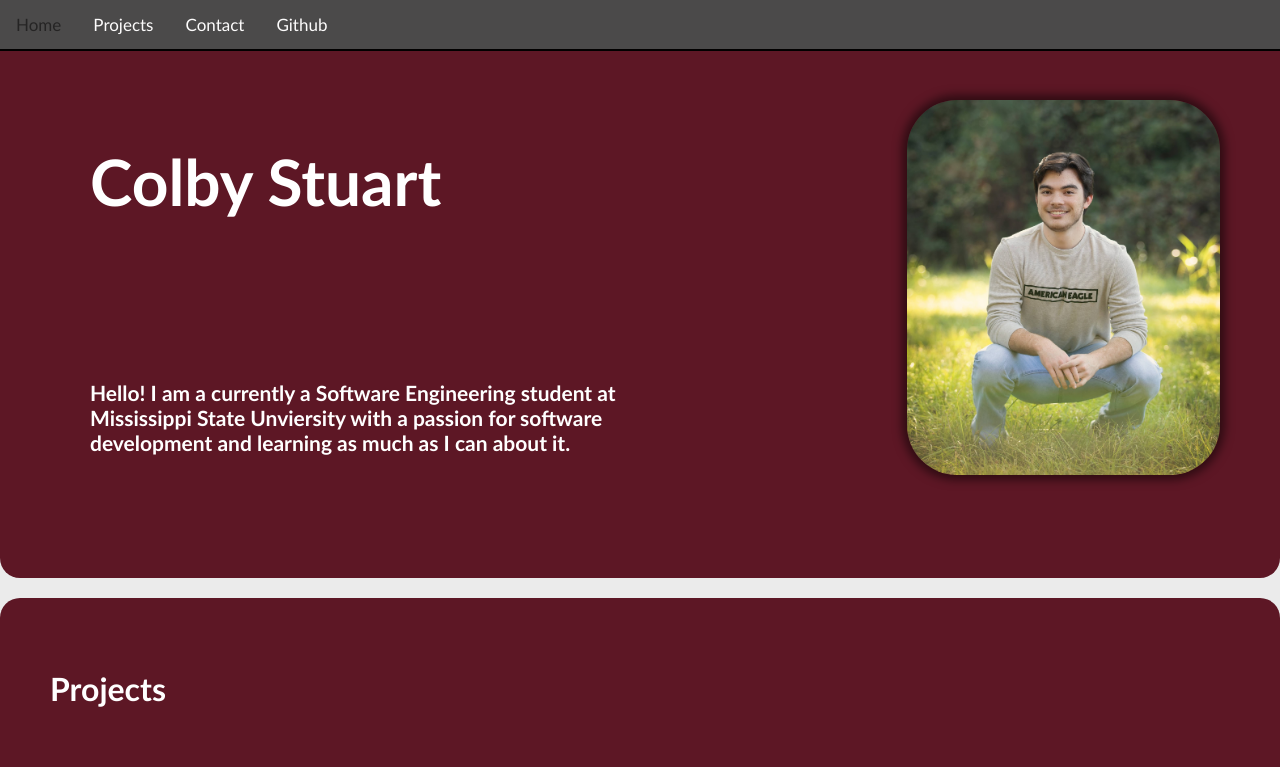
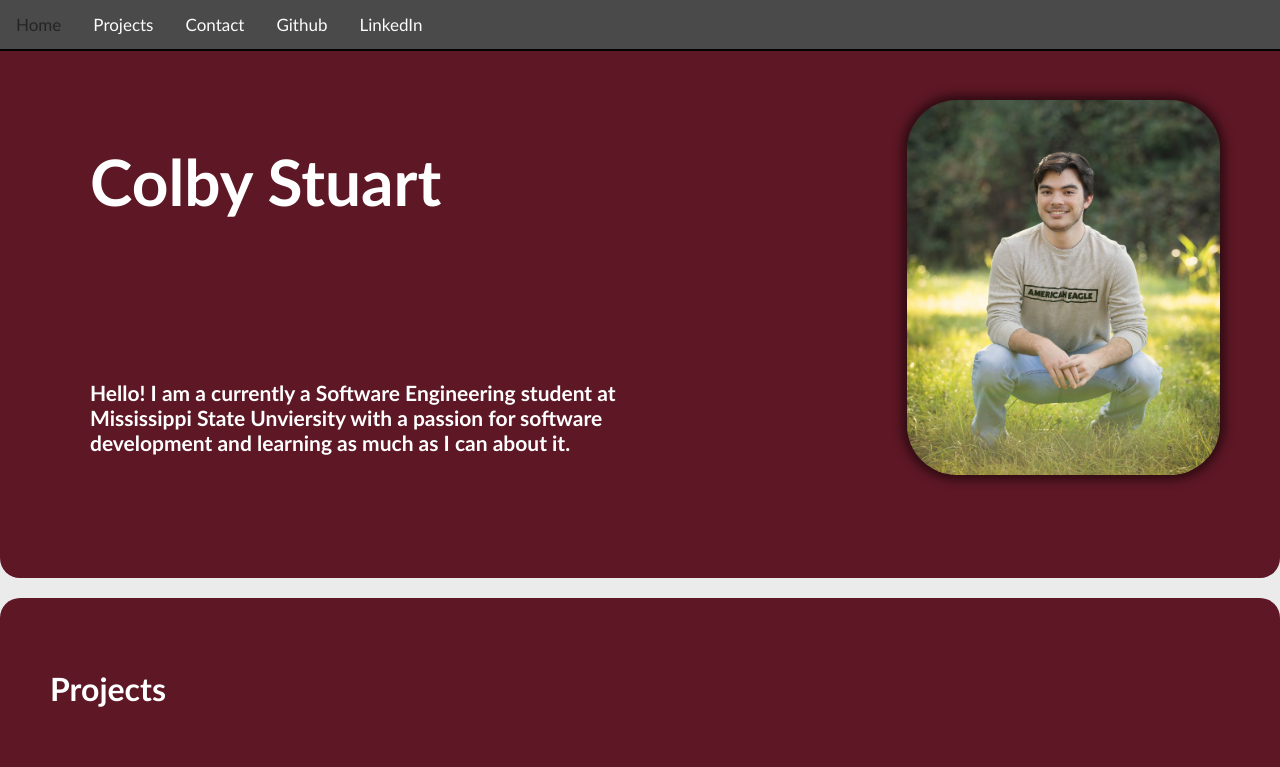
Before and after one commit to colbystuart/Portfolio, a plain HTML site: page index.html in a window 1280 px wide. Shown: the top 767 px of the page. Drawn offline with nearby package versions, Linux system fonts and the light colour scheme.

Commit message:
added LinkedIn

```diff
--- a/index.html
+++ b/index.html
@@ -14,6 +14,7 @@
         <a class="Projects" id="projectsButton" href="#">Projects</a>
         <a class="Contact" id="contactButton" href="#">Contact</a>
         <a class="Github" id="githubButton" href="https://github.com/colbystuart">Github</a>
+        <a class="LinkedIn" id="linkedinButton" href="https://www.linkedin.com/in/colby-stuart-817457261/">LinkedIn</a>
     </div>
 
     <div class="container">
```
